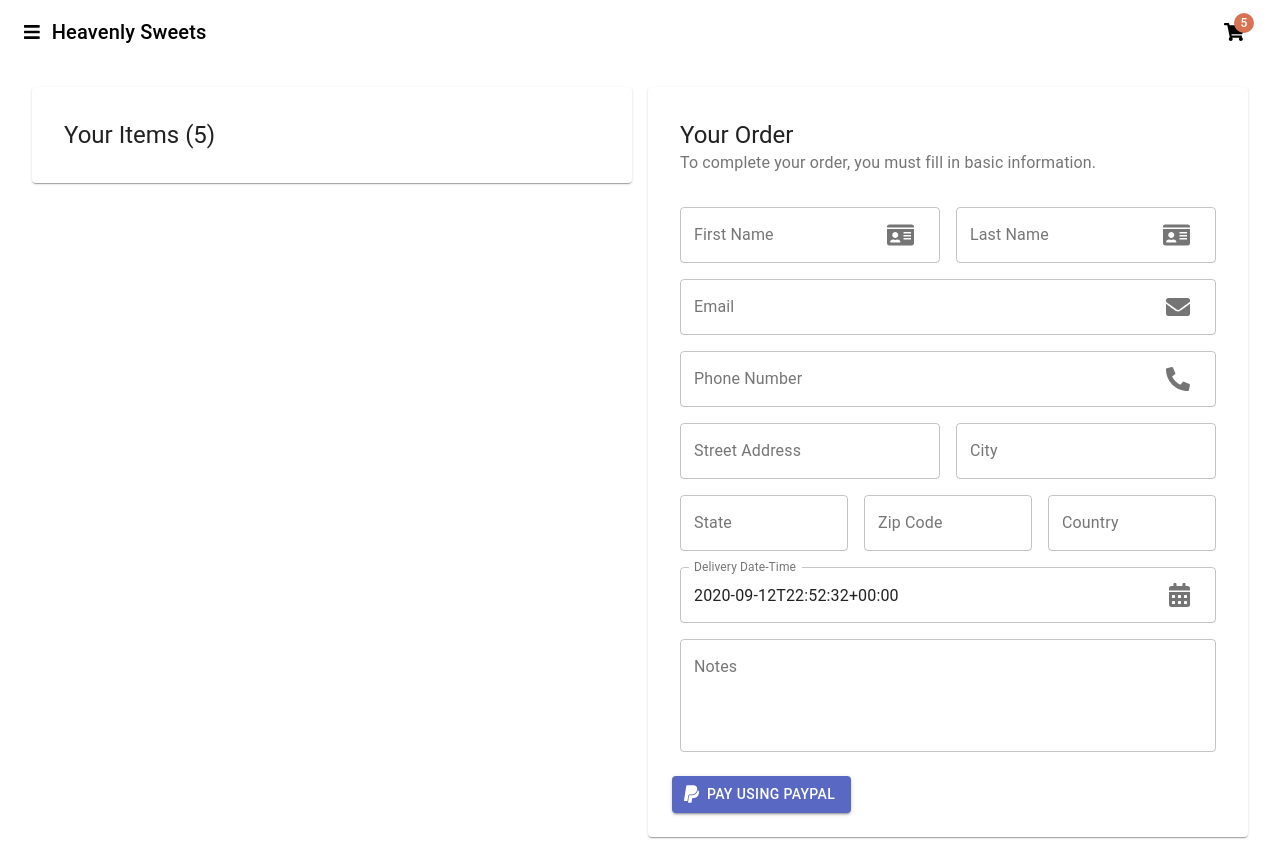
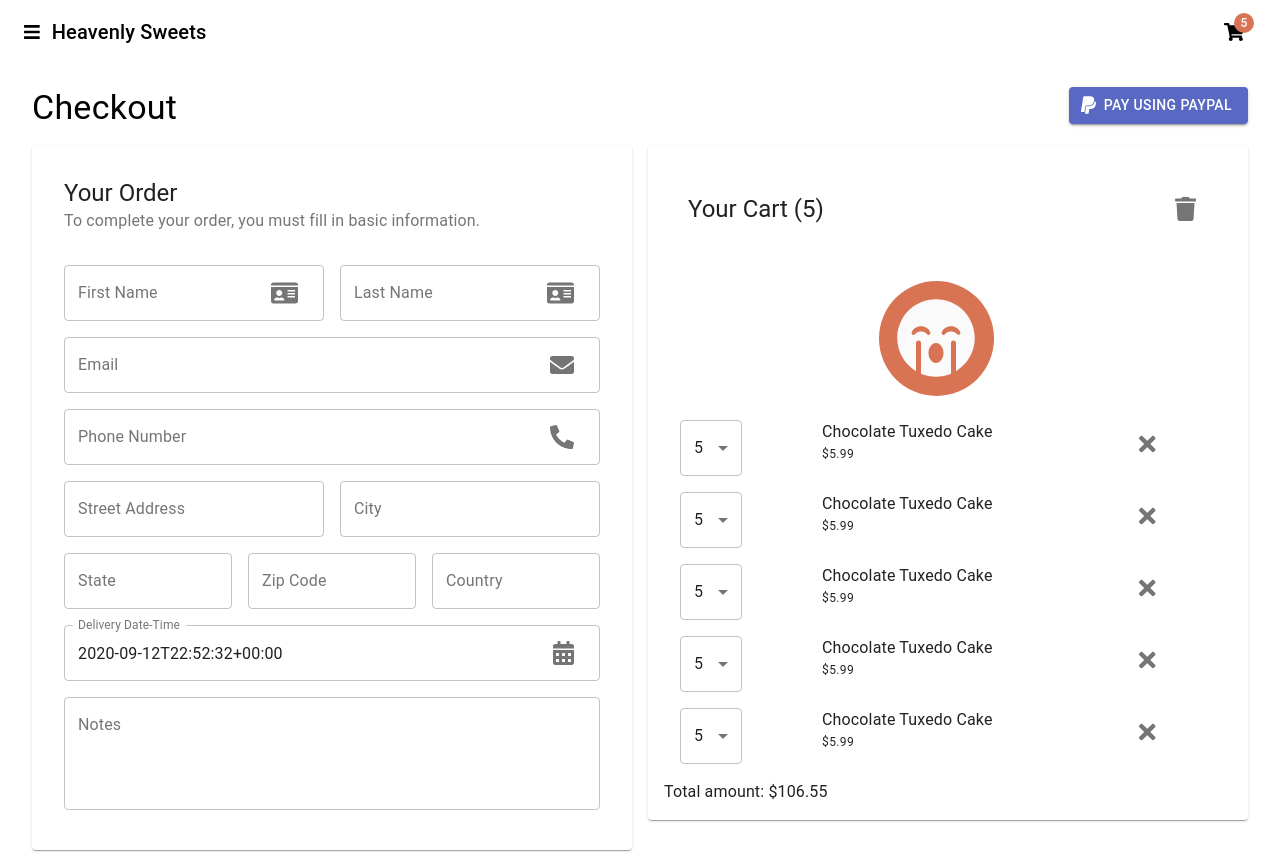
Before and after one commit to ex8/bakery, a React app in the folder packages/flower/: page /checkout in a window 1280 px wide. Built offline with nearby package versions, Linux system fonts and the light colour scheme.

Commit message:
checkout page cleanse

```diff
--- a/packages/flower/src/components/Cart.tsx
+++ b/packages/flower/src/components/Cart.tsx
@@ -1,10 +1,8 @@
 import React from 'react'
-import { Avatar, Button, Divider, Drawer, Grid } from '@material-ui/core'
+import { Button, Divider, Drawer, Grid } from '@material-ui/core'
 import { makeStyles, Theme } from '@material-ui/core/styles'
 import { connect } from 'react-redux'
 import { IAppState } from '../state/reducers'
-import { FontAwesomeIcon } from '@fortawesome/react-fontawesome'
-import { faSadCry } from '@fortawesome/free-solid-svg-icons'
 import { ICartToggleAction, cartToggle } from '../state/actions'
 import { Link } from 'react-router-dom'
 import CartContent from './CartContent'
@@ -32,18 +30,6 @@ const useStyles = makeStyles((theme: Theme) => ({
     bottom: theme.spacing(0),
     position: 'absolute',
   },
-  avatar: {
-    [theme.breakpoints.down('xs')]: {
-      left: '25%',
-    },
-    [theme.breakpoints.up('sm')]: {
-      left: '35%',
-    },
-    margin: theme.spacing(2),
-    backgroundColor: theme.palette.primary.main,
-    width: 115,
-    height: 115,
-  },
   link: {
     color: 'inherit',
     textDecoration: 'none',
@@ -51,7 +37,7 @@ const useStyles = makeStyles((theme: Theme) => ({
 }))
 
 const Cart: React.FC<ICartProps> = ({ open, cartToggle }: ICartProps) => {
-  const { drawer, paper, checkout, avatar, link } = useStyles()
+  const { drawer, paper, checkout, link } = useStyles()
   return (
     <Drawer
       className={drawer}
@@ -66,9 +52,6 @@ const Cart: React.FC<ICartProps> = ({ open, cartToggle }: ICartProps) => {
           <Divider light />
         </Grid>
         <Grid item xs={12}>
-          <Avatar className={avatar}>
-            <FontAwesomeIcon icon={faSadCry} size='4x' />
-          </Avatar>
           <CartContent />
         </Grid>
         <Grid item xs={12}>
--- a/packages/flower/src/components/CartContent.tsx
+++ b/packages/flower/src/components/CartContent.tsx
@@ -1,10 +1,32 @@
 import React from 'react'
-import { List } from '@material-ui/core'
+import { makeStyles, Theme } from '@material-ui/core/styles'
+import { List, Avatar } from '@material-ui/core'
 import CartContentItem from './CartContentItem'
+import { FontAwesomeIcon } from '@fortawesome/react-fontawesome'
+import { faSadCry } from '@fortawesome/free-solid-svg-icons'
+
+const useStyles = makeStyles((theme: Theme) => ({
+  avatar: {
+    [theme.breakpoints.down('xs')]: {
+      left: '25%',
+    },
+    [theme.breakpoints.up('sm')]: {
+      left: '35%',
+    },
+    margin: theme.spacing(2),
+    backgroundColor: theme.palette.primary.main,
+    width: 115,
+    height: 115,
+  },
+}))
 
 const CartContent: React.FC = () => {
+  const { avatar } = useStyles()
   return (
     <List>
+      <Avatar className={avatar}>
+        <FontAwesomeIcon icon={faSadCry} size='4x' />
+      </Avatar>
       {[1, 1, 1, 1, 1].map((_, i) => <CartContentItem key={i} />)}
     </List>
   )
--- a/packages/flower/src/components/CartContentItem.tsx
+++ b/packages/flower/src/components/CartContentItem.tsx
@@ -33,7 +33,7 @@ const CartContentItem: React.FC = () => {
           <Typography variant='caption'>$5.99</Typography>
         </Grid>
         <Grid item xs={2}>
-          <Tooltip title='Close' arrow>
+          <Tooltip title='Remove' arrow>
             <IconButton>
               <FontAwesomeIcon icon={faTimes} />
             </IconButton>
--- a/packages/flower/src/pages/Checkout.tsx
+++ b/packages/flower/src/pages/Checkout.tsx
@@ -1,10 +1,12 @@
 import React from 'react'
 import { makeStyles, Theme } from '@material-ui/core/styles'
-import { Button, Card, CardActions, CardContent, CardHeader, Grid, IconButton, TextField, Typography } from '@material-ui/core'
+import { Button, Card, CardContent, CardHeader, Grid, IconButton, TextField, Typography } from '@material-ui/core'
 import { FontAwesomeIcon } from '@fortawesome/react-fontawesome'
 import { faPaypal } from '@fortawesome/free-brands-svg-icons'
 import { faCalendarAlt, faEnvelope, faIdCard, faPhoneAlt } from '@fortawesome/free-solid-svg-icons'
 import { DateTimePicker } from '@material-ui/pickers'
+import CartContent from '../components/CartContent'
+import CartTitle from '../components/CartTitle'
 
 const useStyles = makeStyles((theme: Theme) => ({
   container: {
@@ -20,10 +22,19 @@ const Checkout: React.FC = () => {
   return (
     <div className={container}>
       <Grid container spacing={2}>
-        <Grid item xs={12} sm={6}>
-          <Card className={card}>
-            <CardHeader title='Your Items (5)' />
-          </Card>
+        <Grid item xs={12}>
+          <Grid container spacing={1} justify='space-between'>
+            <Grid item>
+              <Typography variant='h4'>
+                Checkout
+              </Typography>
+            </Grid>
+            <Grid item>
+              <Button variant='contained' color='secondary' startIcon={<FontAwesomeIcon icon={faPaypal} />}>
+                Pay using PayPal
+              </Button>
+            </Grid>
+          </Grid>
         </Grid>
         <Grid item xs={12} sm={6}>
           <Card className={card}>
@@ -102,7 +113,7 @@ const Checkout: React.FC = () => {
                   <TextField variant='outlined' label='Zip Code' fullWidth />
                 </Grid>
                 <Grid item xs={12} sm={4}>
-                  <TextField variant='outlined'label='Country' fullWidth />
+                  <TextField variant='outlined' label='Country' fullWidth />
                 </Grid>
                 <Grid item xs={12}>
                   <DateTimePicker
@@ -134,11 +145,15 @@ const Checkout: React.FC = () => {
                 </Grid>
               </Grid>
             </CardContent>
-            <CardActions>
-              <Button variant='contained' color='secondary' startIcon={<FontAwesomeIcon icon={faPaypal} />}>
-                Pay using PayPal
-              </Button>
-            </CardActions>
+          </Card>
+        </Grid>
+        <Grid item xs={12} sm={6}>
+          <Card className={card}>
+            <CartTitle text='Your Cart (5)' />
+            <CartContent />
+            <Typography>
+              Total amount: $106.55
+            </Typography>
           </Card>
         </Grid>
       </Grid>
```
